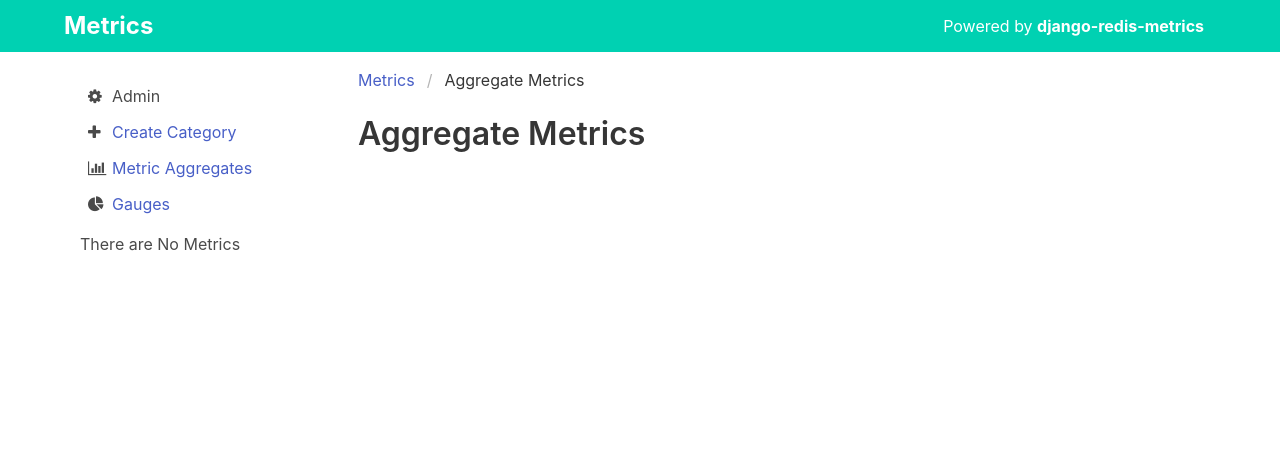
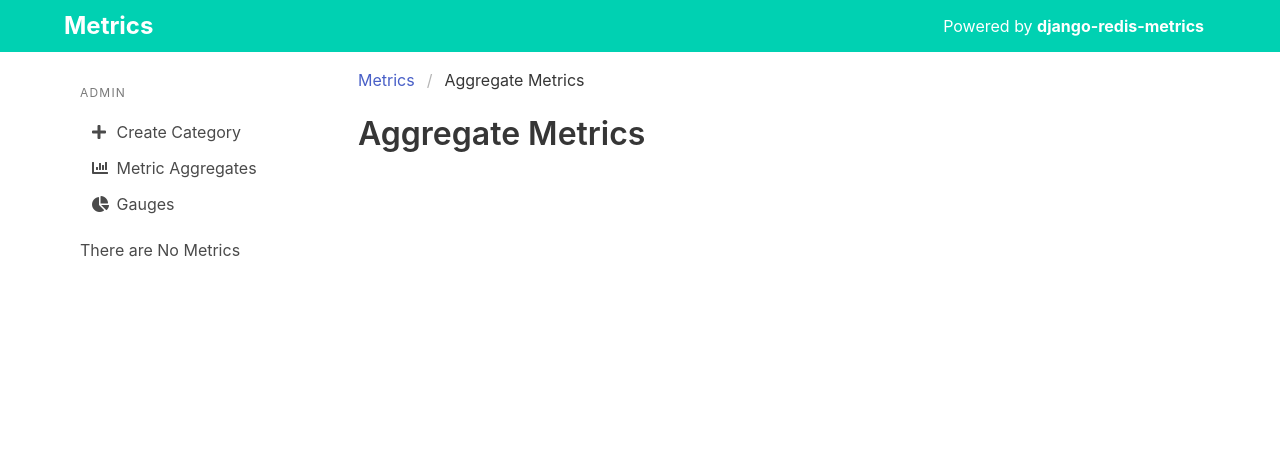
Before and after one commit to bradmontgomery/django-redis-metrics, a Django app: template redis_metrics/templates/redis_metrics/aggregate.html in a window 1280 px wide. Shown: the top 456 px of the page. Run offline with Django 3.2, Linux system fonts and the light colour scheme; the template is opened without the code that fills it, so the values that code supplies are empty.

Commit message:
Update font-awesome icons; Add Bulma menu to sidebar

```diff
--- a/redis_metrics/templates/redis_metrics/_metric_list.html
+++ b/redis_metrics/templates/redis_metrics/_metric_list.html
@@ -1,34 +1,20 @@
 <div class="sidebar">
-  <ul class="mx-2 mb-4">
-    <li><span class="columns"><span class="column is-1"><i class="fa fa-cog"></i></span> <span class="column">Admin</span></span></li>
+  <aside class="menu mb-4">
+    <p class="menu-label">
+      ADMIN
+    </p>
+    <ul class="menu-list">
       <li>
-      <span class="columns">
-        <span class="column is-1">
-          <i class="fa fa-plus"></i>
-        </span>
-        <span class="column">
-          <a href="{% url 'redis_metrics_categorize' %}">Create Category</a>
-        </span>
+        <a href="{% url 'redis_metrics_categorize' %}" ><i class="fas fa-plus" style="width: 20px;"></i> Create Category</a>
       </li>
       <li>
-      <span class="columns">
-        <span class="column is-1">
-          <i class="fa fa-bar-chart"></i>
-        </span>
-        <span class="column">
-          <a href="{% url 'redis_metric_aggregate' %}">Metric Aggregates</a>
-        </span>
+        <a href="{% url 'redis_metric_aggregate' %}"><i class="fas fa-chart-bar" style="width: 20px;"></i> Metric Aggregates</a>
       </li>
       <li>
-      <span class="columns">
-        <span class="column is-1">
-          <i class="fa fa-pie-chart"></i>
-        </span>
-        <span class="column">
-          <a href="{% url 'redis_metrics_gauges' %}">Gauges</a>
-        </span>
+        <a href="{% url 'redis_metrics_gauges' %}"><i class="fas fa-chart-pie" style="width: 20px;"></i> Gauges</a>
       </li>
     </ul>
+  </aside>
 
 {% if metrics %}
 {% for category, slugs in metrics.items %}
@@ -38,8 +24,8 @@
           title="{{ category }}">{{ category }}</a>
 
       <a href="{% url 'redis_metrics_categorize' category %}"
-          class="pull-right" title="Edit {{ category}}">
-          <i class="fa fa-edit"></i></a>
+          class="is-pulled-right" title="Edit {{ category}}">
+          <i class="far fa-edit"></i></a>
     </h3>
       {% for slug in slugs %}
           <a class="panel-block px-4" title="{{ slug }}" href="{% url 'redis_metric_detail' slug %}">
--- a/redis_metrics/templates/redis_metrics/aggregate.html
+++ b/redis_metrics/templates/redis_metrics/aggregate.html
@@ -19,7 +19,7 @@
                 <label class="label mb-0">Metrics</label>
                 <div class="search-box">
                     <span class="icon is-small" style="position: absolute;">
-                        <i class="fa fa-search"></i>
+                        <i class="fas fa-search"></i>
                     </span>
                     <input id="metrics_search" class="input mb-3" type="text" placeholder="Search" autocomplete="off">
                 </div>
--- a/redis_metrics/templates/redis_metrics/base.html
+++ b/redis_metrics/templates/redis_metrics/base.html
@@ -12,7 +12,7 @@
     <title>Metrics</title>
     <link rel="stylesheet" href="https://cdn.jsdelivr.net/npm/bulma@0.9.3/css/bulma.min.css">
     <link href="{% static 'redis_metrics/css/_custom.css' %}" rel="stylesheet">
-    <link href="https://maxcdn.bootstrapcdn.com/font-awesome/4.7.0/css/font-awesome.min.css" rel="stylesheet">
+    <link href="https://cdnjs.cloudflare.com/ajax/libs/font-awesome/5.15.4/css/all.min.css" rel="stylesheet">
     {% block extrahead %}{% endblock %}
   </head>
   <body>
--- a/redis_metrics/templates/redis_metrics/categorize.html
+++ b/redis_metrics/templates/redis_metrics/categorize.html
@@ -24,7 +24,7 @@
                 <label class="label mb-0">Metrics</label>
                 <div class="search-box mt-3">
                     <span class="icon is-small" style="position: absolute;">
-                        <i class="fa fa-search"></i>
+                        <i class="fas fa-search"></i>
                     </span>
                     <input id="metrics_search" class="input mb-3" type="text" placeholder="Search" autocomplete="off">
                 </div>
```
Lines whose indentation alone changed are shown as unchanged.
